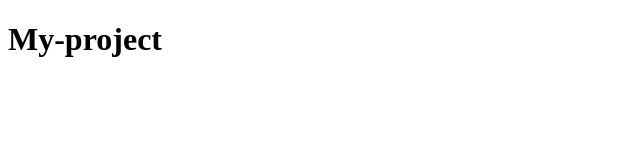
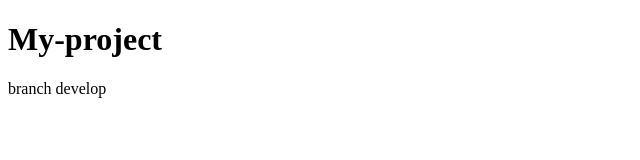
Before and after one commit to DmytroHorshunov/my-project, a plain HTML site: page index.html in a window 1280 px wide. Shown: the whole page, without its empty margins (0-640 px from the left). Drawn offline with Linux system fonts and the light colour scheme.

Commit message:
2nd attempt

```diff
--- a/index.html
+++ b/index.html
@@ -8,5 +8,6 @@
 </head>
 <body>
   <h1>My-project</h1>
+  branch develop
 </body>
 </html>
```
